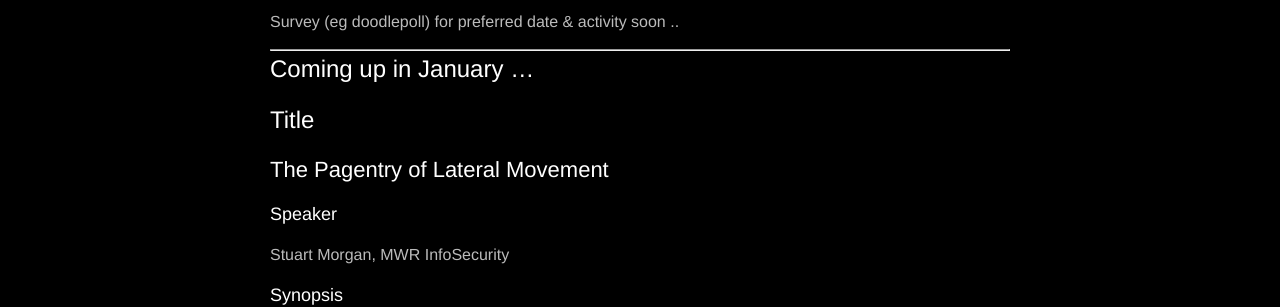
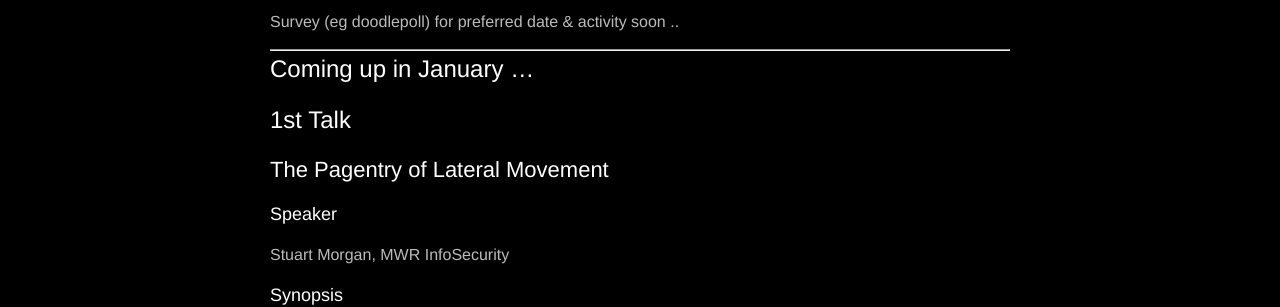
Before and after one commit to dc4420/website, a Jekyll site: the page built from _posts/2015-12-15-talks.markdown, in a window 1280 px wide. Shown: the part 256-563 px from the top of the page. Built offline with Jekyll 4.4.1, drawn with Linux system fonts in a browser that asks for light colours; nearby versions of some CDN libraries.

Commit message:
tweaking the markdown

```diff
--- a/_posts/2015-12-15-talks.markdown
+++ b/_posts/2015-12-15-talks.markdown
@@ -13,11 +13,13 @@ Activity suggestions to: [{{ site.email }}](mailto:{{ site.email }})
 
 Survey (eg doodlepoll) for preferred date & activity soon ..
 
+
 ---
 
 # Coming up in January ...
 
-# Title
+
+# 1st Talk
 
 ## The Pagentry of Lateral Movement
 
```
